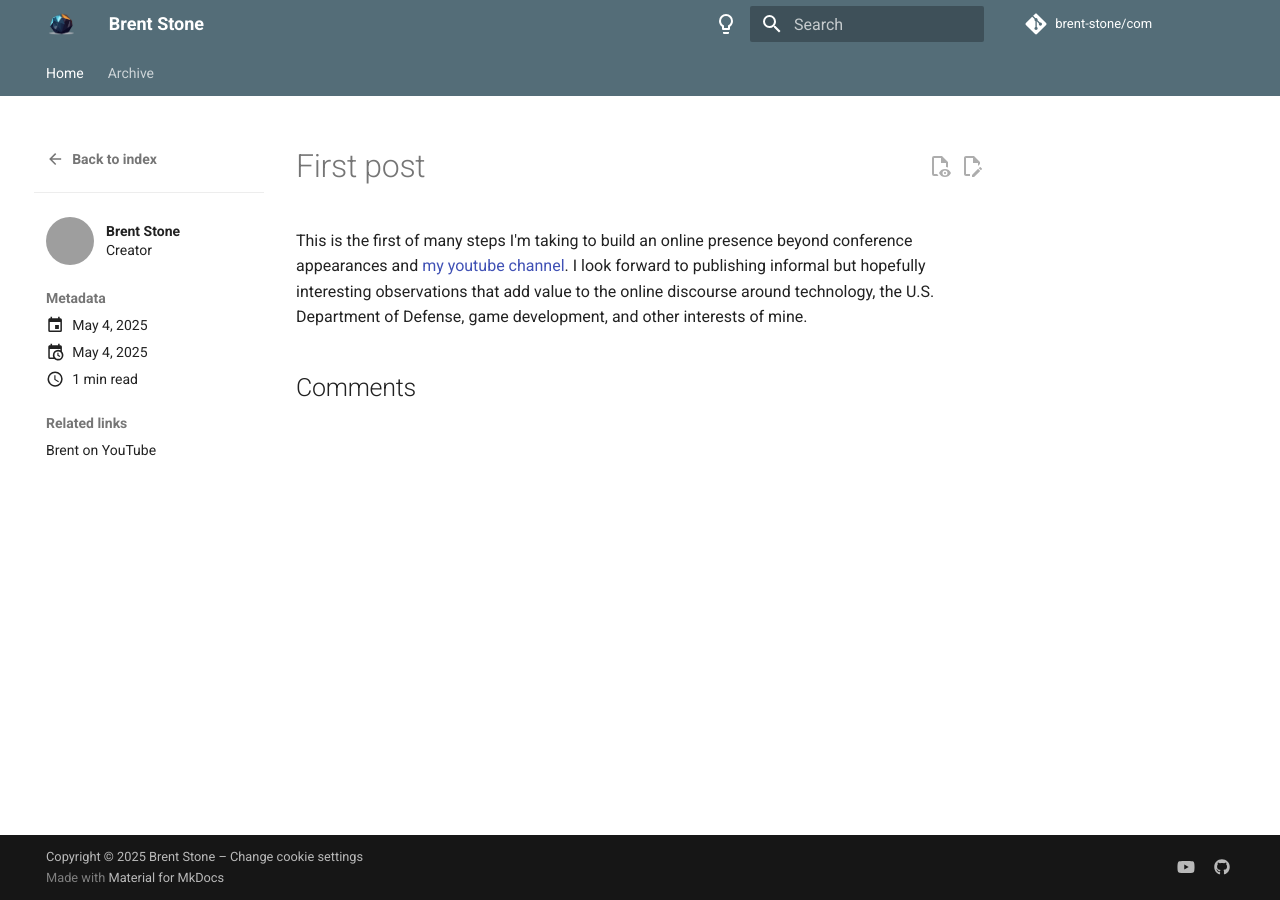
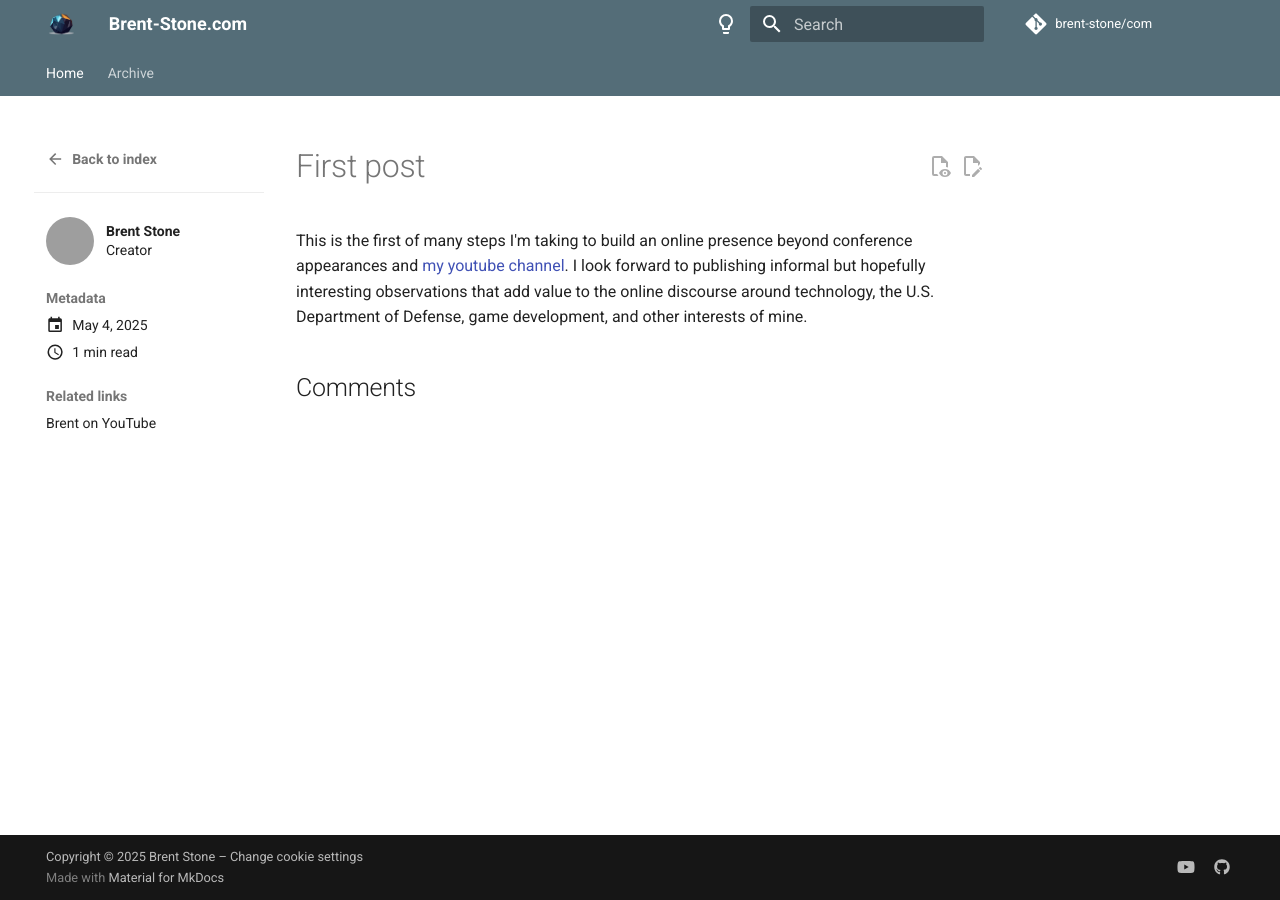
Before and after one commit to brent-stone/com, an MkDocs documentation site: the page built from docs/posts/first_post.md, in a window 1280 px wide. Built offline with MkDocs 1.6.1 and Material for MkDocs 9.7.7, drawn with Linux system fonts in a browser that asks for light colours; comment, search, counter and statistics services are not loaded; part of the change alters nothing that is shown; grey boxes are pictures that could not be loaded.

```diff
--- a/docs/posts/first_post.md
+++ b/docs/posts/first_post.md
@@ -1,9 +1,7 @@
 ---
 slug: first-post
 draft: false
-date:
-    created: 2025-05-04
-    updated: 2025-05-04
+date: 2025-05-04
 links:
     - Brent on YouTube: https://youtube.com/brent-stone
 ---
--- a/mkdocs.yml
+++ b/mkdocs.yml
@@ -1,5 +1,6 @@
-site_name: Brent Stone
-site_description: brent-stone.com
+site_name: Brent-Stone.com
+site_description: A technology, government, and gaming blog at brent-stone.com
+site_url: https://www.brent-stone.com
 strict: true
 repo_name: brent-stone/com
 repo_url: https://github.com/brent-stone/com
@@ -142,7 +143,9 @@ plugins:
       enabled: !ENV [CI, false]
       match_path: posts/.*
       date_from_meta:
-        as_creation: date
+        as_creation: "date"
+        as_update: "git"
+        default_timezone: America/New_York
       categories:
         - categories
         - tags
```
